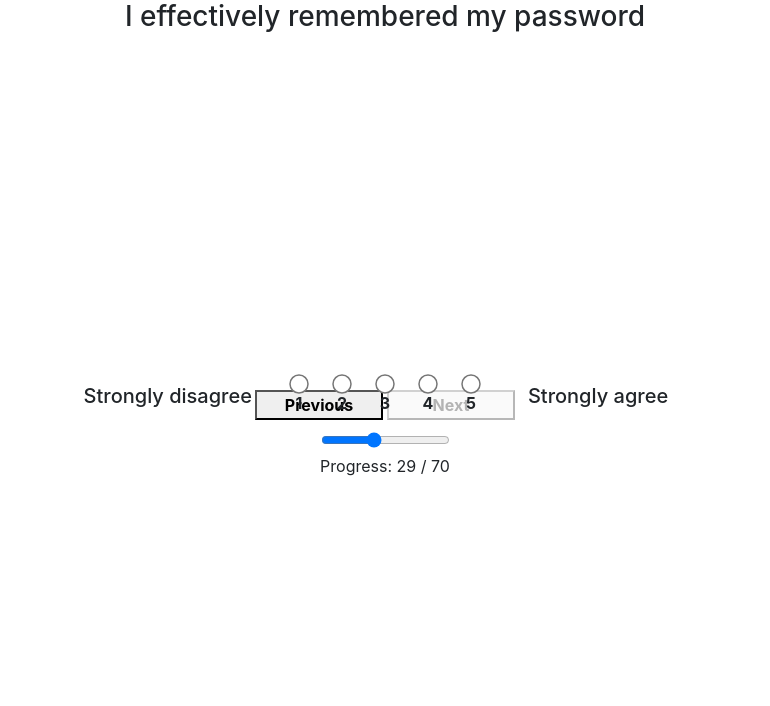
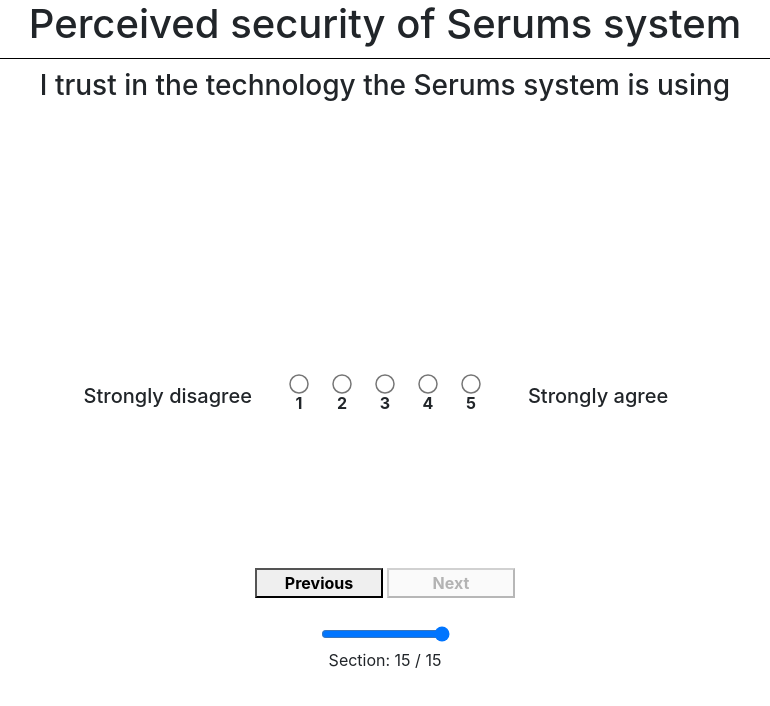
Before and after one commit to SkinnyPigeon/poc_questionnaire_v3, a React (Create React App) app: page / in a window 1280 px wide. Shown: the top 706 px of the page, without its empty margins (255-1025 px from the left). Built offline with nearby package versions, Linux system fonts and the light colour scheme.

Commit message:
changed over to sections

```diff
--- a/src/Components/Navigation/Navigation.module.css
+++ b/src/Components/Navigation/Navigation.module.css
@@ -1,7 +1,9 @@
 .wrapper {
-    width: 100;
+    width: 100%;
     margin: 0 auto;
     text-align: center;
+    position: absolute;
+    bottom: 12em;
 }
 
 .button {
--- a/src/Components/QuestionComponent/QuestionComponent.js
+++ b/src/Components/QuestionComponent/QuestionComponent.js
@@ -8,7 +8,7 @@
 import ProgressTracker from '../progressTracker/ProgressTracker';
 import Rating from '../Rating/Rating';
 import Submit from '../submit/Submit';
-import FlashMessage from '../FlashMessage/FlashMessage';
+// import FlashMessage from '../FlashMessage/FlashMessage';
 
 import styles from './QuestionComponent.module.css';
 
@@ -16,7 +16,8 @@
     state = {
         questions: '',
         sections: '',
-        question: 'q29',
+        question: 'q70',
+        section: 's15',
         skip: false
     }
 
@@ -81,11 +82,31 @@
         return count
     }
 
+    countSections = () => {
+        let count = 0, key;
+        for(key in this.state.sections) {
+            if(this.state.sections.hasOwnProperty(key)) {
+                count++;
+            }
+        }
+        return count;
+    }
+
+    checkSection = (question) => {
+        let start = this.state.sections[this.state.section].range[0];
+        let end = this.state.sections[this.state.section].range[1];
+        console.log(`QUESTION: ${question}, START: ${start}, END: ${end}`)
+        console.log((question - start) * (question - end) <= 0)
+        return ((question - start) * (question - end) <= 0);
+    }
+
     handleNext = () => {
         if(this.state.skip) {
             this.setState({
                 question: 'q37',
-                showMessage: true
+                section: 's7',
+                showMessage: true,
+                skip: false
             })
             return;
         }
@@ -98,7 +119,20 @@
                 skip: false,
                 showMessage: false
             })
+            if(!this.checkSection(parseInt(questionNumber) + 1)) {
+                let sectionCount = this.countSections();
+                let sectionNumber = this.state.section.substring(1);
+                if(sectionNumber < sectionCount) {
+                    let section = 's' + (parseInt(sectionNumber) + 1);
+                    this.setState({
+                        section: section,
+                        skip: false,
+                        showMessage: false
+                    })
+                }
+            }
         }
+
     }
 
     handlePrevious = () => {
@@ -109,6 +143,15 @@
                 question: question,
                 showMessage: false
             })
+            if(!this.checkSection(parseInt(questionNumber) - 1)) {
+                let sectionNumber = this.state.section.substring(1);
+                if(sectionNumber > 1) {
+                    let section = 's' + (parseInt(sectionNumber) - 1);
+                    this.setState({
+                        section: section
+                    })
+                }
+            }
         }
     }
 
@@ -155,7 +198,6 @@
                 skip: false
             })
         }
-
     }
 
     handleCheckBox = (id) => {
@@ -183,18 +225,23 @@
 
     render() {
         let display = '';
-        let max = this.countQuestions();
+        let questionCount = this.countQuestions();
         let questionNumber = this.state.question.substring(1);
+        let sectionCount = this.countSections();
+        let sectionNumber = this.state.section.substring(1);
         let disabled;
-        if(max > 0) {
+        if(questionCount > 0) {
             disabled = this.disable();
         }
         let disabledSubmit = true;
-        if(max === parseInt(questionNumber) && !disabled) {
+        if(questionCount === parseInt(questionNumber) && !disabled) {
             disabledSubmit = false;
             disabled = true;
         }
         this.state.questions ? display = <div className={styles.wrapper}>
+            <h1>{this.state.sections[this.state.section].title}</h1>
+            <h5 className={styles.subtitle}>{this.state.sections[this.state.section].text}</h5>
+            <div className={styles.line}></div>
             <h3 className={styles.question}>{this.state.questions[this.state.question].question}</h3>
             <Rating
                 question={this.state.question}
@@ -211,14 +258,14 @@
                 handlePrevious={this.handlePrevious}
                 disabled={disabled}
             />
-            <ProgressTracker max={String(max)} value={questionNumber}/>
+            <ProgressTracker max={String(sectionCount)} value={sectionNumber}/>
             <Submit
                 questions={this.state.questions}
                 caseStudy={this.props.caseStudy}
                 disabled={disabledSubmit}
                 display={disabledSubmit}
             />
-            <FlashMessage message={this.state.message} display={this.state.showMessage} />
+            {/* <FlashMessage message={this.state.message} display={this.state.showMessage} /> */}
         </div> : display = '';
         return (
             <div>
--- a/src/Components/QuestionComponent/QuestionComponent.module.css
+++ b/src/Components/QuestionComponent/QuestionComponent.module.css
@@ -3,8 +3,19 @@
 }
 
 .question {
-    min-height: 10em;
+    min-height: 6.5em;
     max-width: 75%;
     text-align: center;
     margin: 0 auto;
 }
+
+.line {
+    margin: 10px auto;
+    border-bottom: 1px solid black;
+}
+
+.subtitle {
+    max-width: 75%;
+    text-align: center;
+    margin: 0 auto;
+}
--- a/src/Components/pocQuestions/fcrb.js
+++ b/src/Components/pocQuestions/fcrb.js
@@ -491,7 +491,8 @@
             range: [67, 70],
             text: ''
         }
-    }
+    },
+    message: "Skipping questions due to answer provided on Q30"
 }
 
 export default fcrbQuestions;
--- a/src/Components/pocQuestions/zmcPatients.js
+++ b/src/Components/pocQuestions/zmcPatients.js
@@ -489,7 +489,8 @@
             range: [67, 70],
             text: ''
         }
-    }
+    },
+    message: "Er worden vragen overgeslagen i.v.m. uw antwoord op vraag 30"
 }
 
 export default zmcPatientQuestions;
--- a/src/Components/progressTracker/ProgressTracker.js
+++ b/src/Components/progressTracker/ProgressTracker.js
@@ -6,7 +6,7 @@
         return (
             <div className={styles.wrapper}>
                 <input type="range" min="1" max={this.props.max} value={this.props.value} readOnly={true} />
-                <p>Progress: {this.props.value} / {this.props.max}</p>
+                <p>Section: {this.props.value} / {this.props.max}</p>
             </div>
         )
     }
--- a/src/Components/progressTracker/ProgressTracker.module.css
+++ b/src/Components/progressTracker/ProgressTracker.module.css
@@ -1,4 +1,6 @@
 .wrapper {
     width: 100%;
     text-align: center;
+    position: absolute;
+    bottom: 7em;
 }
--- a/src/Components/submit/Submit.module.css
+++ b/src/Components/submit/Submit.module.css
@@ -2,6 +2,8 @@
     width: 100%;
     margin: 0 auto;
     text-align: center;
+    position: absolute;
+    bottom: 5em;
 }
 
 .success {
```
